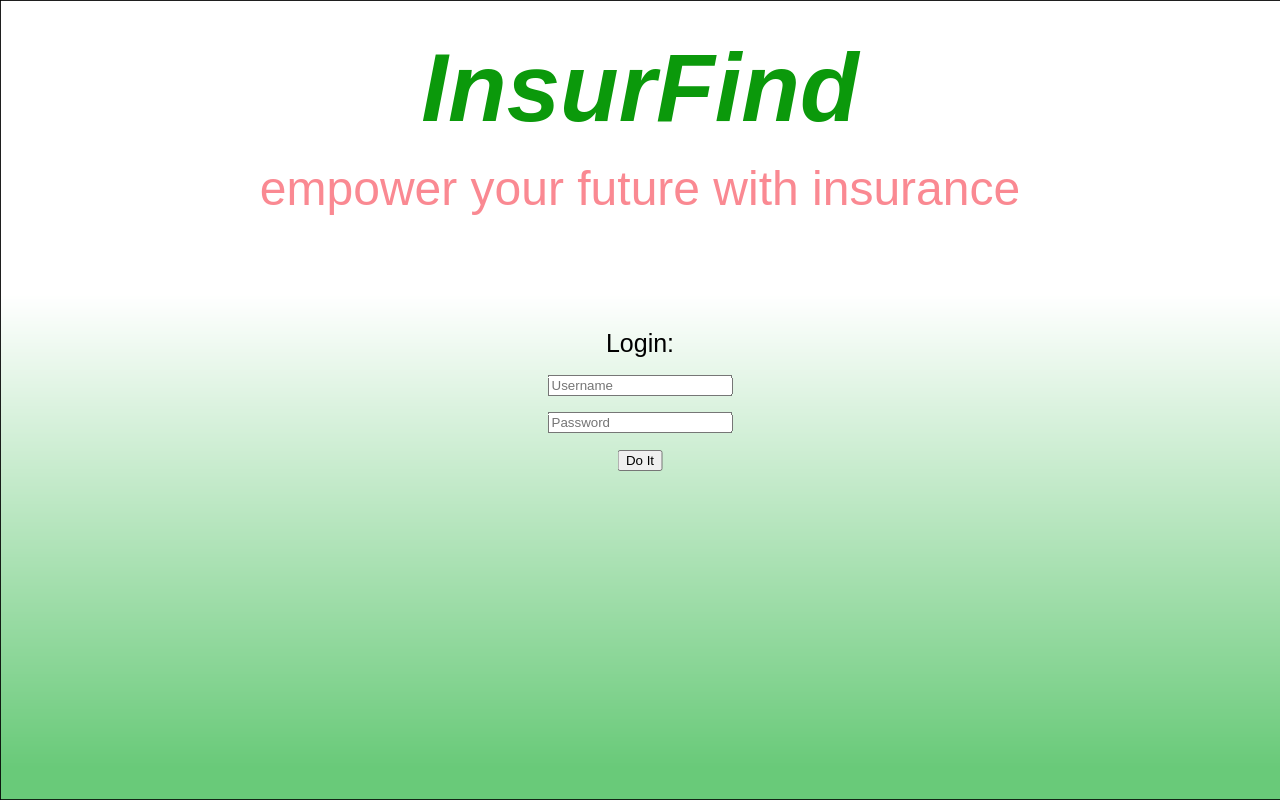
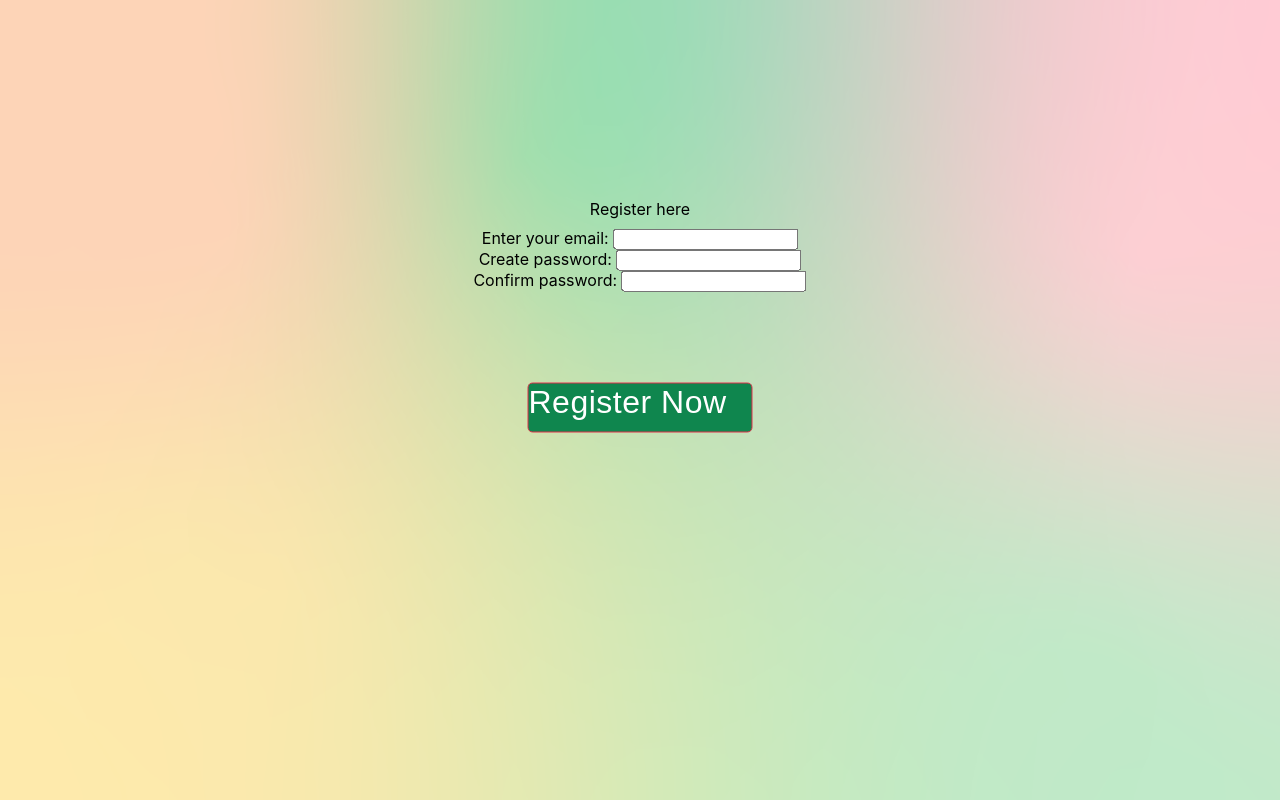
Before and after one commit to jared-baker99/Shellhacks_2023, a React (Create React App) app: page / in a window 1280 px wide. Built offline with nearby package versions, Linux system fonts and the light colour scheme.

Commit message:
Change order of pages

```diff
--- a/src/App.js
+++ b/src/App.js
@@ -3,7 +3,7 @@ import './App.css';
 
 import { BrowserRouter, Routes, Route } from "react-router-dom";
 
-import MainPage from './Pages/MainPage';
+import Login from './Pages/Login';
 import HomePage from './Pages/HomePage';
 import Register from './Pages/Register';
 
@@ -11,9 +11,9 @@ function App() {
   return (
     <BrowserRouter>
       <Routes>
-        <Route path="/" index element={<MainPage />} />
+        <Route path="/" index element={<Register />} />
         <Route path="/home" index element={<HomePage />} />
-        <Route path="/register" index element={<Register />} />
+        <Route path="/register" index element={<Login />} />
       </Routes>
     </BrowserRouter>
   );
```
Also changed, not shown: src/Pages/Login.js (renamed from src/Pages/MainPage.js).
